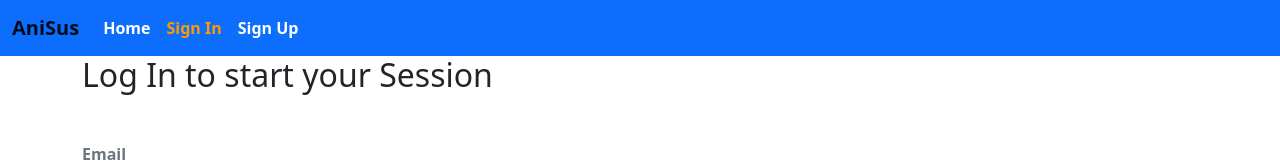
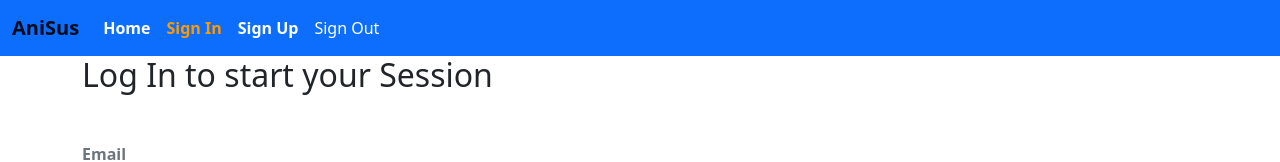
Before and after one commit to Anirban007-jpg/SocialNetwork-React, a React (Create React App) app in the folder socialmediafrontend/: page /signin in a window 1280 px wide. Shown: the top 162 px of the page. Built offline with nearby package versions, Linux system fonts and the light colour scheme.

Commit message:
Closes #24

```diff
--- a/socialmediafrontend/src/core/Menu.js
+++ b/socialmediafrontend/src/core/Menu.js
@@ -10,37 +10,57 @@ const isActive = (history, path) => {
     }
 }
 
+export const signout = (next) => {
+    if (typeof window!== "undefined"){
+        localStorage.removeItem('jwt');
+        next();
+        return fetch("http://localhost:5000/signout", {
+            method: "GET"
+        }).then(response => {
+            console.log('signout', response);
+            return response.json();
+        }).catch(err => {
+            console.log("error", err);
+        })
+    }
+}
+
 const Menu = ({history}) => (
     <div>
-        <nav class="navbar navbar-expand-lg navbar-light bg-primary">
-            <div class="container-fluid">
-                <Link class="navbar-brand" to="/">
+        <nav className="navbar navbar-expand-lg navbar-light bg-primary">
+            <div className="container-fluid">
+                <Link className="navbar-brand" to="/">
                     <strong>
                         AniSus
                     </strong>
                 </Link>
-                    <div class="collapse navbar-collapse" id="navbarSupportedContent">
-                        <ul class="navbar-nav me-auto mb-2 mb-lg-0">
-                            <li class="nav-item">
-                                <Link class="nav-link" style={isActive(history, "/")} aria-current="page" to="/">
+                    <div className="collapse navbar-collapse" id="navbarSupportedContent">
+                        <ul className="navbar-nav me-auto mb-2 mb-lg-0">
+                            <li className="nav-item">
+                                <Link className="nav-link" style={isActive(history, "/")} aria-current="page" to="/">
                                     <strong>
                                         Home
                                     </strong>
                                 </Link>
                             </li>
-                            <li class="nav-item">
-                                <Link class="nav-link" style={isActive(history, "/signin")} to="/signin">
+                            <li className="nav-item">
+                                <Link className="nav-link" style={isActive(history, "/signin")} to="/signin">
                                     <strong>
                                         Sign In
                                     </strong>
                                 </Link>
                             </li>
-                            <li class="nav-item">
-                                <Link class="nav-link" style={isActive(history, "/signup")} to="/signup">
+                            <li className="nav-item">
+                                <Link className="nav-link" style={isActive(history, "/signup")} to="/signup">
                                     <strong>
                                         Sign Up
                                     </strong>
                                 </Link>
+                            </li>
+                            <li className="nav-item">
+                                <a className="nav-link" style={isActive(history, "/signout") , {cursor: "pointer", color:"#fff"}} onClick={() => signout(() => history.push('/'))} href="">
+                                    Sign Out
+                                </a>
                             </li>
                             {/* for debug purpose */}
                             {/* {JSON.stringify(props.history)}
```
